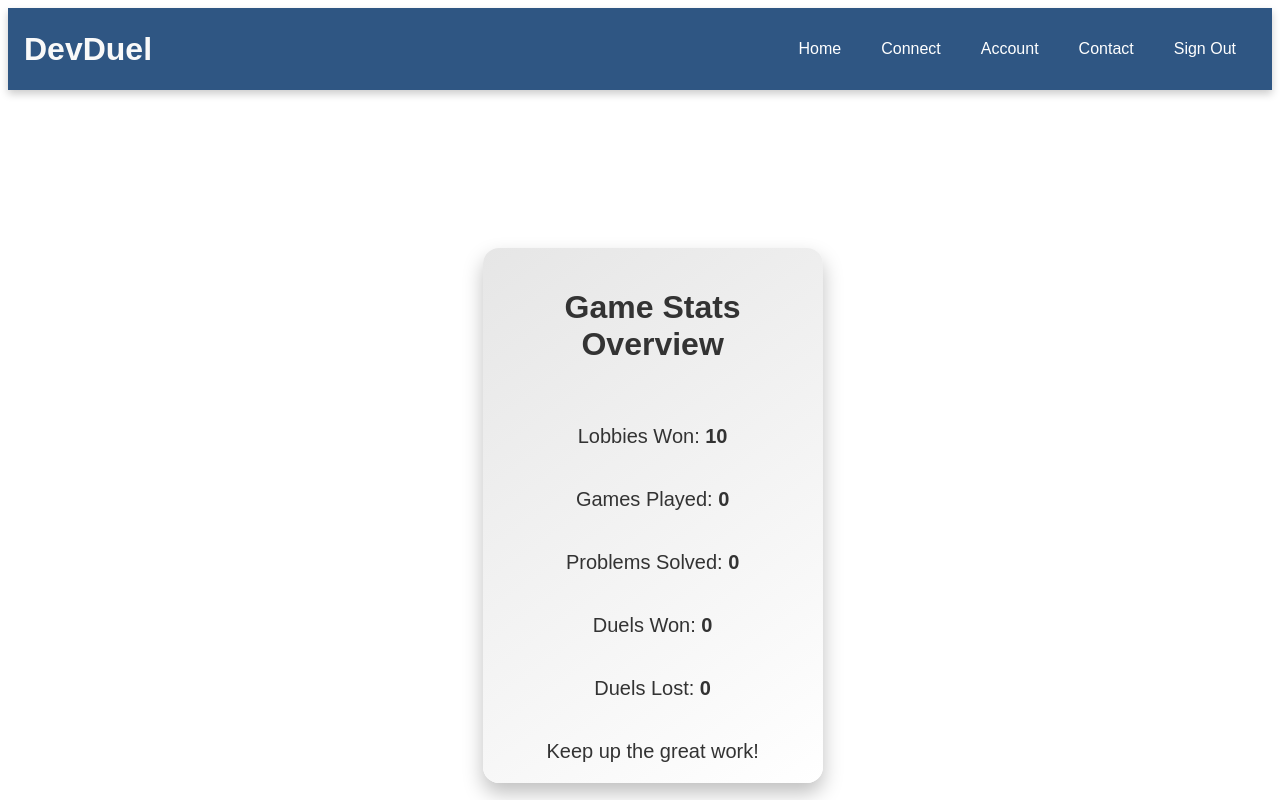
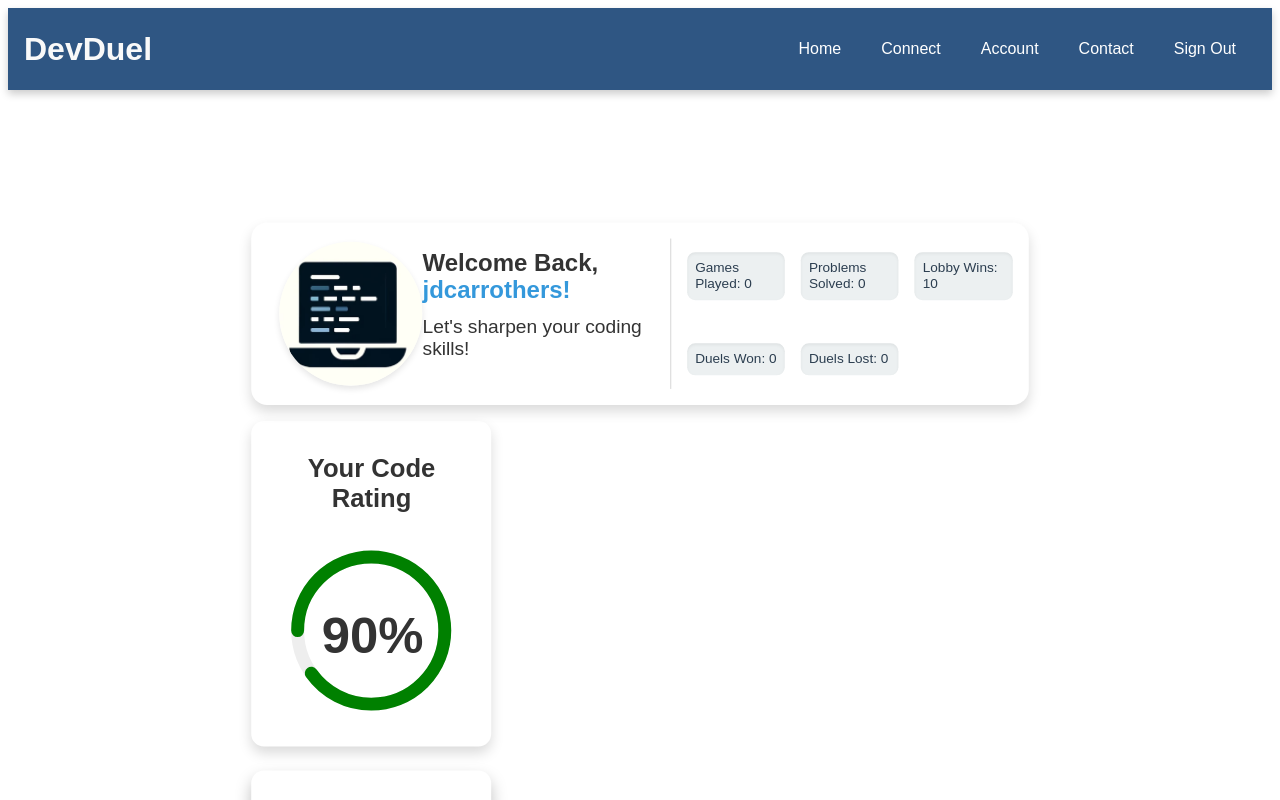
Before and after one commit to jdcarrothers/DevDuel, a Vue app: page /dashboard in a window 1280 px wide. Shown: the top 800 px of the page. Built offline with nearby package versions, Linux system fonts and the light colour scheme; no server answers.

Commit message:
dash w/ header cr and be

```diff
--- a/src/components/DashboardComponent.vue
+++ b/src/components/DashboardComponent.vue
@@ -1,32 +1,33 @@
 <template>
 <div class="container">
     <div class="dashboard">
-
-      <!-- <div class="dashboard-item forename ">
-        <WelcomePanel :username="username" :profileImg="profileImg" :loginStreak="loginStreak" />
-      </div> -->
-
-      <div class="dashboard-item genericStats">
-        <GenericStatsPanel :gamesPlayed="gamesPlayed" :problemsSolved="problemsSolved" :duelsWon="duelsWon" :duelsLost="duelsLost" :lobbyWins="Wins"/>
+      <div class="dashboard-item welcomePanel">
+        <WelcomePanel :username="username" :profileImg="profileImg" :loginStreak="loginStreak" :gamesPlayed="gamesPlayed" :problemsSolved="problemsSolved" :duelsWon="duelsWon" :duelsLost="duelsLost" :lobbyWins="Wins"
+        />
       </div>
 
-      <!-- <div class="dashboard-item joinOrCreateMenu ">
+      <div class="row-container">
+
+        <div class="left-container">
+          <div class="codeRatingPanel">
+            <CodeRatingPanel :codeRating="codeRating" />
+          </div>
+          <div class="badgesPanel">
+            <BadgesPanel :isPremium="isPremium" :Wins="Wins" />
+          </div>
+        </div>
+
+        <div class="right-container">
+
+            <!-- <div class="joinOrCreateMenu ">
               <h1>Start or Join a Lobby</h1>
               <button class="btn">Create Lobby</button>
               <p>or enter code to</p>
               <input type="text" placeholder="Enter Lobby Code">
               <button class="btn">Join Lobby</button>
-      </div> -->
+            </div>
 
-      <!-- <div class="dashboard-item DashCodeRating">
-        <CodeRatingPanel :codeRating="codeRating" />
-      </div>   -->
-
-      <!-- <div class="dashboard-item DashBadgesSection">
-        <BadgesPanel :isPremium="isPremium" :Wins="Wins" />
-      </div> -->
-
-      <!-- <div class="dashboard-item oneVersus ">
+            <div class="oneVersus ">
                 <h1>Face Off in a Duel</h1>
                 <select v-model="selectedLanguage">
                   <option value="javascript">JavaScript</option>
@@ -37,13 +38,14 @@
             </div>   -->
         </div>
       </div>
+    </div>
+</div>
 </template>
 
 <script>
-// import CodeRatingPanel from './DashboardPanels/CodeRatingPanel.vue';
-// import BadgesPanel from './DashboardPanels/BadgesPanel.vue';
-// import WelcomePanel from './DashboardPanels/WelcomePanel.vue';
-import GenericStatsPanel from './DashboardPanels/GenericStatsPanel.vue';
+import CodeRatingPanel from './DashboardPanels/CodeRatingPanel.vue';
+import BadgesPanel from './DashboardPanels/BadgesPanel.vue';
+import WelcomePanel from './DashboardPanels/WelcomePanel.vue';
 export default {
   name: 'DashboardComponent',
   data() {
@@ -67,10 +69,9 @@ export default {
       };
   },
   components: {
-    // CodeRatingPanel,
-    // BadgesPanel,
-    GenericStatsPanel,
-    // WelcomePanel,
+    CodeRatingPanel,
+    BadgesPanel,
+    WelcomePanel,
   },
   mounted() {
     this.boolsForBadges();
@@ -88,89 +89,34 @@ export default {
     }
 };
 </script>
-
 <style scoped>
-.dashboard {
-  font-family: Arial, sans-serif; /* Ensure consistent font family */
-  scale: 1;
-}
-.DashCodeRating{
-  margin-left: 400px;
-  margin-top: -426px;
-}
-.DashBadgesSection{
-  margin-left: 800px;
-  margin-top: -390px;
+.welcomePanel{
+  border-radius: 20px;
+  color: #2C3E50;
+  transition: all 0.3s ease;
+  margin: 20px;
 }
 
-h1 {
-  color: #333;
-  font-size: 24px;
+/* container configs */
+.dashboard{
+  align-items: center;
+  padding-left: 10%;
+  padding-right: 10%;
+  scale: 0.8;
 }
-
-p, select, input, button{
-  font-size: 18px;
-  color: #757575;
+.row-container {
+  display: flex;
+  flex-direction: row;
+  margin: 20px;
 }
-
-.btn {
-  padding: 15px;
-  background-color: #007BFF;
-  color: #FFFFFF;
-  border: none;
-  border-radius: 8px;
-  cursor: pointer;
-  transition: background-color 0.3s;
-  text-align: center; /* Ensure text is centered */
-  display: block; /* Make the button block level for full width */
-  width: 100%; /* Full width buttons */
-  margin-top: 10px; /* Space above buttons */
-  font-size: 16px; /* Slightly larger font size for button text */
-}
-
-.btn:hover {
-  background-color: #0056b3;
-}
-
-select, input {
-  padding: 15px 20px;
-  border-radius: 8px;
-  border: 1px solid #DDE0E4;
-  background-color: #FAFBFC;
-  outline: none;
-  width: 100%; /* Ensure select fills its container */
-  box-sizing: border-box; /* Ensure padding doesn't increase the size */
-  margin-top: 10px; /* Space above the select */
-  font-size: 14px; /* Consistent font size */
-}
-.container{
-  padding-top: 2%;
-  padding-left: 2% ;
-  padding-bottom: 2%;
+.left-container {
+  display: flex;
+  flex-direction: column;
+  gap: 30px;
 }
 @media (max-width: 1024px) {
-  .dashboard {
-    grid-template-columns: repeat(2, 1fr); /* Adjust to 2 columns on medium screens */
-  }
 }
 
 @media (max-width: 768px) {
-  .dashboard {
-    grid-template-columns: 1fr; /* Single column layout for small screens */
-    gap: 70px; /* Space between grid items */
-  }
-  .DashCodeRating{
-    margin-left: 0px;
-    margin-top: 0px;
-  }
-  .DashBadgesSection{
-    margin-left: 0px;
-    margin-top: 0px;
-  }
-}
-
-.input-box input:focus, select:focus {
-  border-color: #007BFF; /* Focus state border color for inputs and select */
-  background-color: #FFFFFF; /* White background on focus for contrast */
 }
 </style>
--- a/src/components/DashboardPanels/BadgesPanel.vue
+++ b/src/components/DashboardPanels/BadgesPanel.vue
@@ -49,8 +49,8 @@ export default {
 };
 </script>
 <style scoped>
-.inner-container {
-  text-align: center;
+.outer-container {
+  font-family: Arial, sans-serif; /* Set the font family for all child components */
 }
 .badge {
   width: 10vw;
@@ -66,7 +66,6 @@ export default {
 .inner-container {
   display: flex;
   flex-direction: column;
-  background: linear-gradient(145deg, #e6e6e6, #ffffff);
   border: none;
   box-shadow: 0 10px 20px rgba(0, 0, 0, 0.25);
   border-radius: 16px;
@@ -77,12 +76,8 @@ export default {
   transition: transform 0.3s ease, box-shadow 0.3s ease;
 }
 .inner-container p{
-    font-size: 20px;
+  font-size: 24px;
   margin-bottom: 0; /* Adjust based on your layout needs */
-}
-.inner-container:hover {
-  transform: translateY(-10px);
-  box-shadow: 0 15px 30px rgba(0, 0, 0, 0.4);
 }
 @media (max-width: 768px) {
   .outer-container {
--- a/src/components/DashboardPanels/CodeRatingPanel.vue
+++ b/src/components/DashboardPanels/CodeRatingPanel.vue
@@ -21,7 +21,7 @@
             :stroke-dasharray="circumference + ' ' + circumference"
             stroke-dashoffset="circumference"
             ref="circle" />
-          <text x="18" y="20.35" class="percentage" dominant-baseline="middle" text-anchor="middle">{{ codeRating }}%</text>
+          <text x="18.3" y="19.9" class="percentage" dominant-baseline="middle" text-anchor="middle">{{ codeRating }}%</text>
         </svg>
       </div>
     </div>
@@ -75,30 +75,23 @@ export default {
 
 <style scoped>
 .inner-container {
+  font-family: Arial, sans-serif; /* Set the font family for all child components */
   display: flex;
   flex-direction: column;
-  background: linear-gradient(145deg, #e6e6e6, #ffffff);
   border: none;
-  box-shadow: 0 10px 20px rgba(0, 0, 0, 0.25);
+  box-shadow: 0 8px 16px rgba(0, 0, 0, 0.15);
   border-radius: 16px;
   color: #333;
-  max-width: 300px;
   text-align: center;
   padding: 20px;
-  transition: transform 0.3s ease, box-shadow 0.3s ease;
-}
-
-.inner-container:hover {
-  transform: translateY(-10px);
-  box-shadow: 0 15px 30px rgba(0, 0, 0, 0.4);
+  transition: all 0.3s ease;
+  max-width: 260px;
 }
 
 .circular-chart {
     display: block;
-    margin: 10px auto;
-    max-width: 100%;
+    max-width: 80%;
     max-height: 250px;
-    scale: 0.79;
 }
 
 .circle-bg {
--- a/src/components/DashboardPanels/GenericStatsPanel.vue
+++ /dev/null
@@ -1,85 +0,0 @@
-<template>
-<div class="outer-container">
-    <div class="inner-container">
-    <h1>Game Stats Overview</h1>
-    <div class="stats-layout">
-        <div>
-        <p>Lobbies Won: <strong>{{ lobbyWins }}</strong></p>
-        </div>
-        <div>
-        <p>Games Played: <strong>{{ gamesPlayed }}</strong></p>
-        </div>
-        <div>
-        <p>Problems Solved: <strong>{{ problemsSolved }}</strong></p>
-        </div>
-        <div>
-        <p>Duels Won: <strong>{{ duelsWon }}</strong></p>
-        </div>
-        <div>
-        <p>Duels Lost: <strong>{{ duelsLost }}</strong></p>
-        </div>
-    </div>
-    <p>Keep up the great work!</p>
-    </div>
-</div>
-</template>
-
-<script>
-export default {
-name: 'GenericStatsPanel',
-props: {
-    gamesPlayed: Number,
-    problemsSolved: Number,
-    lobbyWins: Number,
-    duelsWon: Number,
-    duelsLost: Number,
-},
-};
-</script>
-
-<style scoped>
-.outer-container {
-display: flex;
-justify-content: center;
-align-items: center;
-height: 100vh;
-}
-
-.inner-container {
-text-align: center;
-display: flex;
-flex-direction: column;
-background: linear-gradient(145deg, #e6e6e6, #ffffff);
-border: none;
-box-shadow: 0 10px 20px rgba(0, 0, 0, 0.25);
-border-radius: 16px;
-color: #333;
-max-width: 300px;
-padding: 20px;
-transition: transform 0.3s ease, box-shadow 0.3s ease;
-}
-
-.inner-container:hover {
-transform: translateY(-10px);
-box-shadow: 0 15px 30px rgba(0, 0, 0, 0.4);
-}
-
-.stats-layout {
-display: grid;
-grid-template-columns: repeat(1, 1fr);
-grid-gap: 20px;
-padding: 20px;
-}
-
-p {
-font-size: 20px;
-margin-bottom: 0; /* Adjust based on your layout needs */
-}
-
-@media (max-width: 768px) {
-.outer-container {
-    width: 90vw;
-    min-height: 60vh;
-}
-}
-</style>
--- a/src/components/DashboardPanels/WelcomePanel.vue
+++ b/src/components/DashboardPanels/WelcomePanel.vue
@@ -1,16 +1,31 @@
 <template>
   <div class="inner-container">
     <img :src="profileImg" alt="Profile Image" class="profile-image">
-    <svg @click="NavigateToProfileManagment" xmlns="http://www.w3.org/2000/svg" fill="none" viewBox="0 0 24 24" stroke-width="1.5" stroke="currentColor" class="edit-icon">
-      <path stroke-linecap="round" stroke-linejoin="round" d="m16.862 4.487 1.687-1.688a1.875 1.875 0 1 1 2.652 2.652L10.582 16.07a4.5 4.5 0 0 1-1.897 1.13L6 18l.8-2.685a4.5 4.5 0 0 1 1.13-1.897l8.932-8.931Zm0 0L19.5 7.125M18 14v4.75A2.25 2.25 0 0 1 15.75 21H5.25A2.25 2.25 0 0 1 3 18.75V8.25A2.25 2.25 0 0 1 5.25 6H10" />
-    </svg>
     <div class="welcome-message">
-      <h1>Welcome back, <span>{{ username }}</span>!</h1>
-      <p>Get ready to code and improve your skills.</p>
+      <h1>Welcome Back,
+        <a href="/profile">{{ username }}!</a>
+      </h1>
+      <p>Let's sharpen your coding skills!</p>
+    </div>
+    <div class="stats">
+      <div class="stat-item">
+        <p>Games Played: {{ gamesPlayed }}</p>
+      </div>
+      <div class="stat-item">
+        <p>Problems Solved: {{ problemsSolved }}</p>
+      </div>
+      <div class="stat-item">
+        <p>Lobby Wins: {{ lobbyWins }}</p>
+      </div>
+      <div class="stat-item">
+        <p>Duels Won: {{ duelsWon }}</p>
+      </div>
+      <div class="stat-item">
+        <p>Duels Lost: {{ duelsLost }}</p>
+      </div>
     </div>
   </div>
 </template>
-
 
 <script>
 export default {
@@ -18,11 +33,13 @@ export default {
   props: {
     username: String,
     profileImg: String,
+    gamesPlayed: Number,
+    problemsSolved: Number,
+    lobbyWins: Number,
+    duelsWon: Number,
+    duelsLost: Number,
   },
   methods: {
-    NavigateToProfileManagment() {
-      this.$router.push('/profile');
-    },
   },
 };
 </script>
@@ -30,50 +47,67 @@ export default {
 <style scoped>
 
 .inner-container {
-  position: relative; /* This is needed to position the edit-icon absolutely within the container */
+  font-family: Arial, sans-serif; /* Set the font family for all child components */
   display: flex;
   flex-direction: row;
   align-items: center;
-  background: linear-gradient(145deg, #e6e6e6, #ffffff);
-  border: none;
-  box-shadow: 0 10px 20px rgba(0, 0, 0, 0.25);
-  border-radius: 16px;
+  justify-content: space-between;
+  padding: 20px;
+  box-shadow: 0 8px 16px rgba(0, 0, 0, 0.15);
+  border-radius: 20px;
   color: #333;
-  max-width: 500px;
-  text-align: center;
-  padding: 20px;
-  transition: transform 0.3s ease, box-shadow 0.3s ease;
-}
-
-.edit-icon {
-  position: absolute;
-  top: 8px; /* Adjust based on the size of the profile image and desired positioning */
-  right: 8px; /* Adjust to align with the top-right corner of the profile image */
-  width: 40px; /* Adjust size as needed */
-  height: 40px; /* Adjust size as needed */
-  cursor: pointer; /* Changes the cursor to indicate the icon is clickable */
+  max-width: auto;
+  background-color: #FFFFFF;
+  transition: all 0.3s ease;
 }
 
 .profile-image {
-  width: 200px;
-  height: 200px;
+  width: 180px;
+  height: 180px;
   border-radius: 50%;
-  margin-bottom: 20px;
-  border: 3px solid #ffffff;
-  box-shadow: 0 2px 4px rgba(0, 0, 0, 0.2);
+  margin-left: 15px;
+  box-shadow: 0 4px 8px rgba(0, 0, 0, 0.1);
+}
+
+.welcome-message {
+  display: flex;
+  flex-direction: column;
+  gap: 10px;
 }
 
 .welcome-message h1 {
-  margin-bottom: 0.5rem;
+  font-size: 30px;
+  font-weight: bold;
+  color: #333;
+  margin: 0;
+}
+.welcome-message a {
+  font-size: 30px;
+  font-weight: bold;
+  color: #3498DB;
+  text-decoration: none;
+}
+.welcome-message p {
+  font-size: 24px;
+  color: #333;
+  margin-top: 5px;
 }
 
-.welcome-message h1 span {
-  color: #007BFF;
+.stats {
+  display: grid;
+  grid-template-columns: repeat(3, 1fr);
+  grid-gap: 20px;
+  border-left: 1px solid #ccc;
+  padding-left: 20px;
 }
 
-.welcome-message p {
-  font-size: 20px;
-  margin-bottom: 0;
+.stat-item p {
+  background: #ECF0F1;
+  font-family: sans-serif;
+  border-radius: 10px;
+  padding: 10px;
+  font-size: 17px;
+  color: #2C3E50;
+  box-shadow: inset 0 2px 4px rgba(0, 0, 0, 0.06);
 }
-
 </style>
--- a/src/components/SignupComponent.vue
+++ b/src/components/SignupComponent.vue
@@ -261,14 +261,13 @@ export default {
     async addUser() {
       try {
         await createUserWithEmailAndPassword(auth, this.email, this.password);
+        this.continueValidated = true;
       } catch (error) {
         this.handleAuthError(error);
+        this.continueValidated = false;
       }
-      this.continueValidated = true;
-      //pushes user to next step
     },
     toggleShowPass() {
-      // toggle password visibility
       this.showPassword = !this.showPassword;
     },
     handleAuthError(error) {
```
Lines whose indentation alone changed are shown as unchanged.
